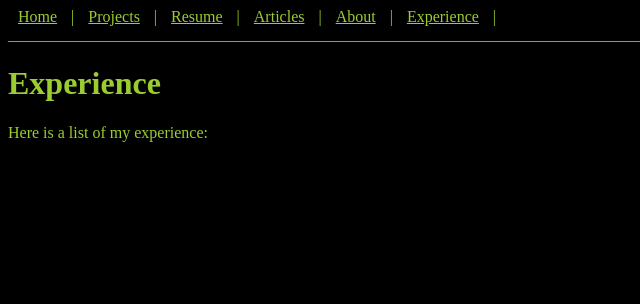
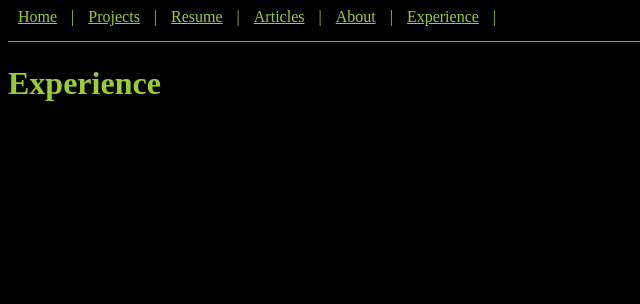
Before and after one commit to Null-byte-00/portfolio, a Django app: template mainapp/templates/experience.html in a window 1280 px wide; the page is wider, and only the part inside the window is pictured. Shown: the top 304 px of that part, without its empty margins (0-640 px from the left). Run offline with Django 5.2, Linux system fonts and the light colour scheme; the template is opened without the code that fills it, so the values that code supplies are empty.

Commit message:
fixed mainapp templates

```diff
--- a/mainapp/templates/about.html
+++ b/mainapp/templates/about.html
@@ -4,7 +4,6 @@
 {% endblock %}
 {% block body %}
     <h1>About</h1>
-    <p>About:</p>
     <ul>
         {{ about | safe }}
     </ul>
--- a/mainapp/templates/experience.html
+++ b/mainapp/templates/experience.html
@@ -4,7 +4,6 @@
 {% endblock %}
 {% block body %}
     <h1>Experience</h1>
-    <p>Here is a list of my experience:</p>
     <ul>
         {{ experience | safe }}
     </ul>
```
